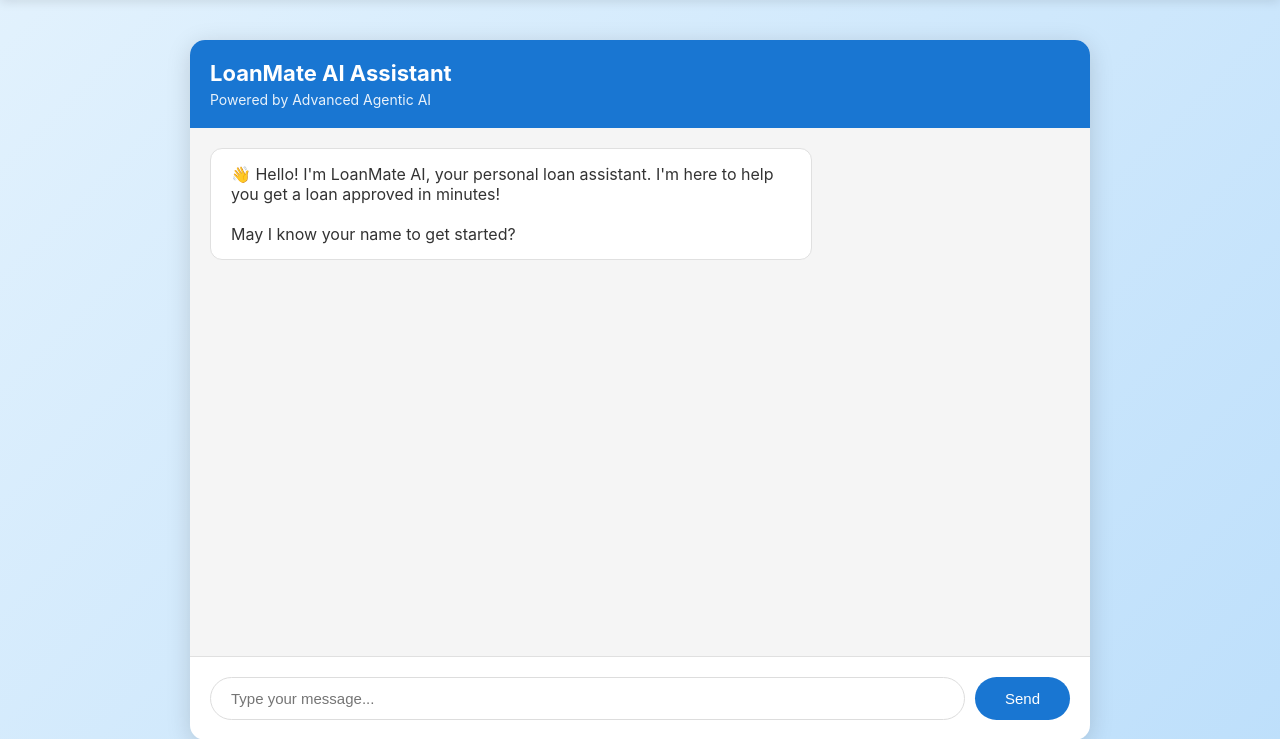
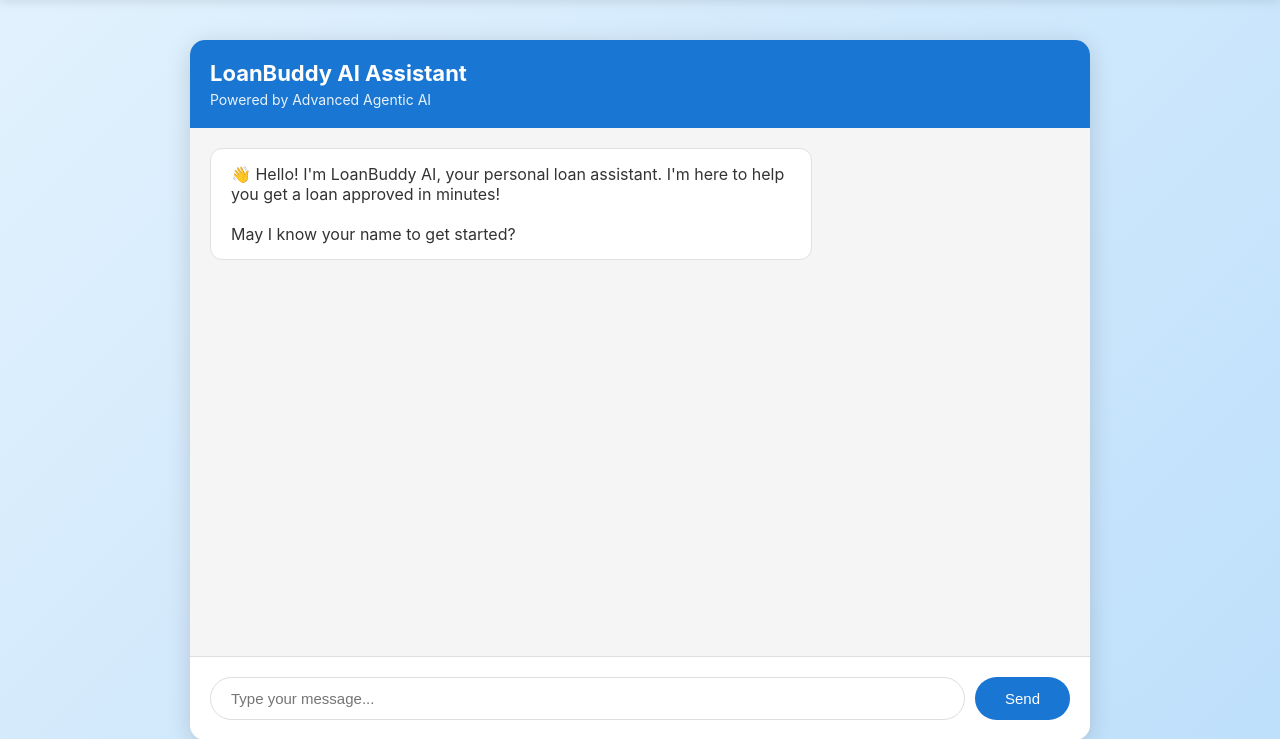
Before and after one commit to Vignesh061/-LoanBuddy-AI, a Flask app: page / in a window 1280 px wide, after a click on "Loan Assistant". Shown: the part 70-809 px from the top of the page. Run offline with Flask 3, Linux system fonts and the light colour scheme.

Commit message:
Modified application name

```diff
--- a/app.py
+++ b/app.py
@@ -122,7 +122,7 @@ def index():
 @app.route('/api/start_conversation', methods=['POST'])
 def start_conversation():
     return jsonify({
-        'message': "👋 Hello! I'm LoanMate AI, your personal loan assistant. I'm here to help you get a loan approved in minutes!\n\nMay I know your name to get started?",
+        'message': "👋 Hello! I'm LoanBuddy AI, your personal loan assistant. I'm here to help you get a loan approved in minutes!\n\nMay I know your name to get started?",
         'state': 'awaiting_name',
         'user_data': {},
         'current_question_index': 0
--- a/templates/index.html
+++ b/templates/index.html
@@ -532,7 +532,7 @@
         <div id="assistant" class="page">
             <div class="chat-container">
                 <div class="chat-header">
-                    <h3> LoanMate AI Assistant</h3>
+                    <h3> LoanBuddy AI Assistant</h3>
                     <p>Powered by Advanced Agentic AI</p>
                 </div>
 
```
